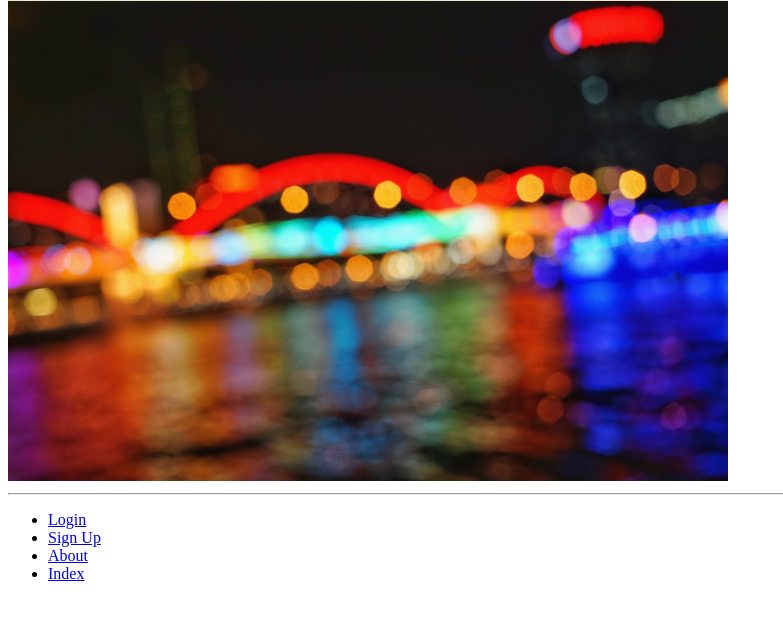
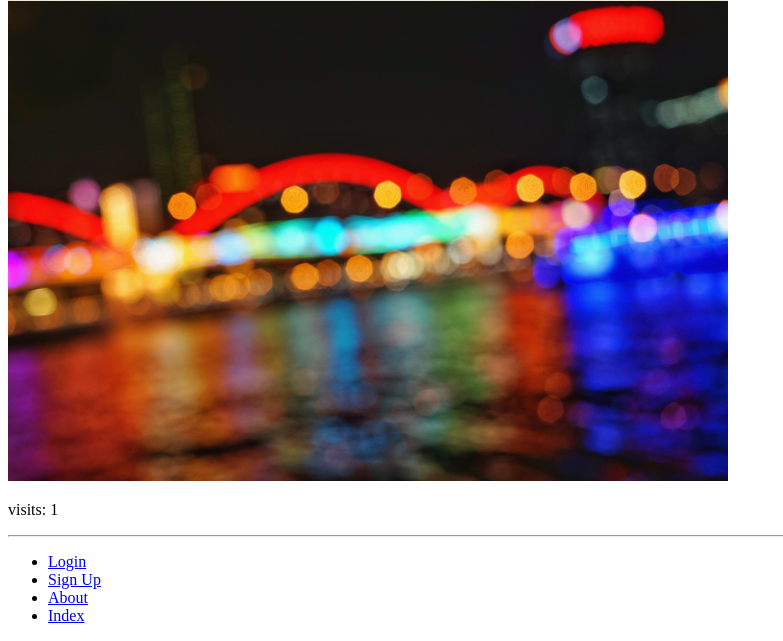
Before and after one commit to edisonmbli/tango_with_django, a Django app: page / in a window 1280 px wide. Shown: the part 595-1236 px from the top of the page, without its empty margins (0-783 px from the left). Before the commit the page ends 1176 px from the top, so only its background shows below. Run offline with Django 3.2, Linux system fonts and the light colour scheme; data comes from the database, SQL or seed files in the repository; both versions use the stored data as it was after the commit.

Commit message:
chapter 10

```diff
--- a/rango/views.py
+++ b/rango/views.py
@@ -1,3 +1,4 @@
+from datetime import datetime
 from django import forms
 from django.shortcuts import render
 from django.http import HttpResponse
@@ -13,10 +14,16 @@ from django.contrib.auth.decorators import login_required
 
 
 def index(request):
+
     category_list = Category.objects.order_by('-likes')[:5]
     page_list = Page.objects.order_by('-views')[:5]
 
-    context_dict = {'pages': page_list, 'categories': category_list}
+    visitor_cookie_handler(request)
+    visits = request.session['visits']
+
+    context_dict = {'pages': page_list,
+                    'categories': category_list, 'visits': visits}
+
     return render(request, 'rango/index.html', context=context_dict)
 
 
@@ -147,3 +154,30 @@ def user_logout(request):
 @login_required
 def restricted(request):
     return render(request, 'rango/restricted.html', {})
+
+
+# A helper method
+def get_server_side_cookie(request, cookie, default_val=None):
+    val = request.session.get(cookie)
+    if not val:
+        val = default_val
+    return val
+
+# cookie helper function - visitor counter
+
+
+def visitor_cookie_handler(request):
+    visits = int(get_server_side_cookie(request, 'visits', '1'))
+    last_visit_cookie = get_server_side_cookie(
+        request, 'last_visit', str(datetime.now()))
+
+    last_visit_time = datetime.strptime(
+        last_visit_cookie[:-7], '%Y-%m-%d %H:%M:%S')
+
+    if (datetime.now() - last_visit_time).seconds > 0:
+        visits = visits + 1
+        request.session['last_visit'] = str(datetime.now())
+    else:
+        request.session['last_visit'] = last_visit_cookie
+
+    request.session['visits'] = visits
--- a/tango_with_django_project/settings.py
+++ b/tango_with_django_project/settings.py
@@ -134,3 +134,6 @@ MEDIA_URL = '/media/'
 
 # Restrict Access redirect URL
 LOGIN_URL = '/rango/login/'
+
+# Session expiration
+SESSION_COOKIE_AGE = 3600
--- a/templates/rango/index.html
+++ b/templates/rango/index.html
@@ -48,5 +48,6 @@
 		<div>
 			<img src="{% static "images/color.PNG" %}" alt="Picture of Color">
 		</div>
+		<p>visits: {{ visits }}</p>
 	</body>
 {% endblock %}
```
Also changed, not shown: db.sqlite3.
